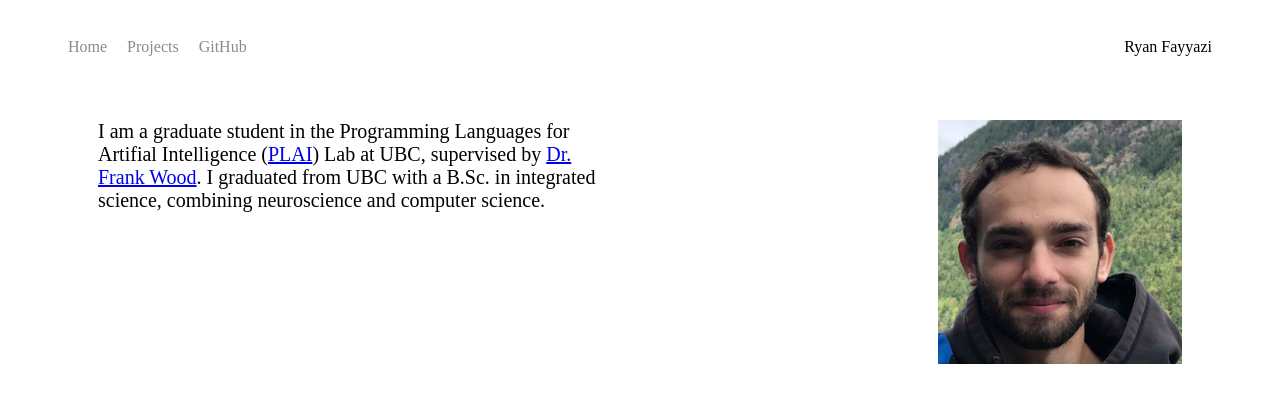
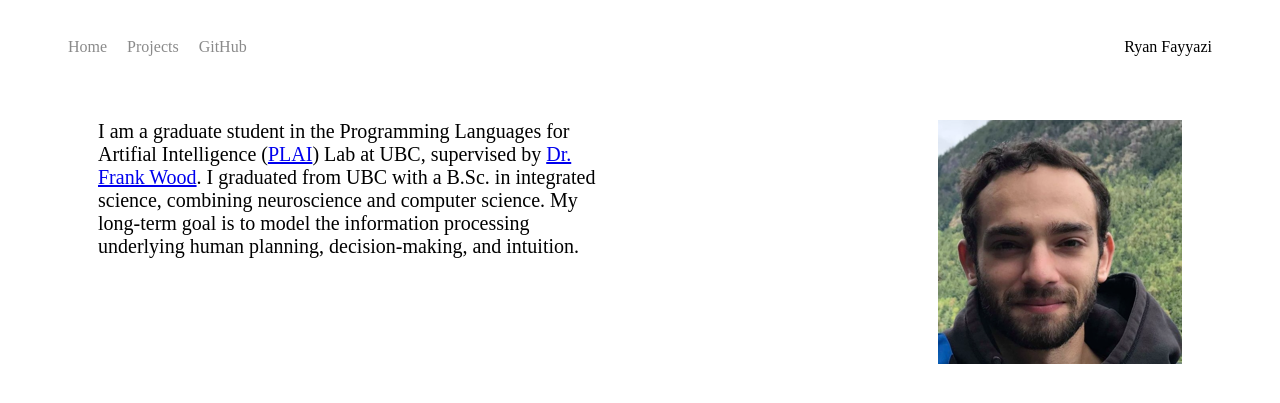
Before and after one commit to rfayyazi/rfayyazi.github.io, a Jekyll site: the page index.html, which Jekyll copies as it is, in a window 1280 px wide. Shown: the top 403 px of the page. Built offline with Jekyll 4.4.1, drawn with Linux system fonts in a browser that asks for light colours.

Commit message:
Update index.html

```diff
--- a/index.html
+++ b/index.html
@@ -31,6 +31,8 @@
         <div class='summary'>
           I am a graduate student in the Programming Languages for Artifial Intelligence (<a href="https://plai.cs.ubc.ca/">PLAI</a>) Lab at UBC, supervised by <a href="https://www.cs.ubc.ca/~fwood/">Dr. Frank Wood</a>.
           I graduated from UBC with a B.Sc. in integrated science, combining neuroscience and computer science.
+
+          My long-term goal is to model the information processing underlying human planning, decision-making, and intuition.
         </div>
         <div class='headshot'>
           <img  src="img/headshot_small.png">
```
